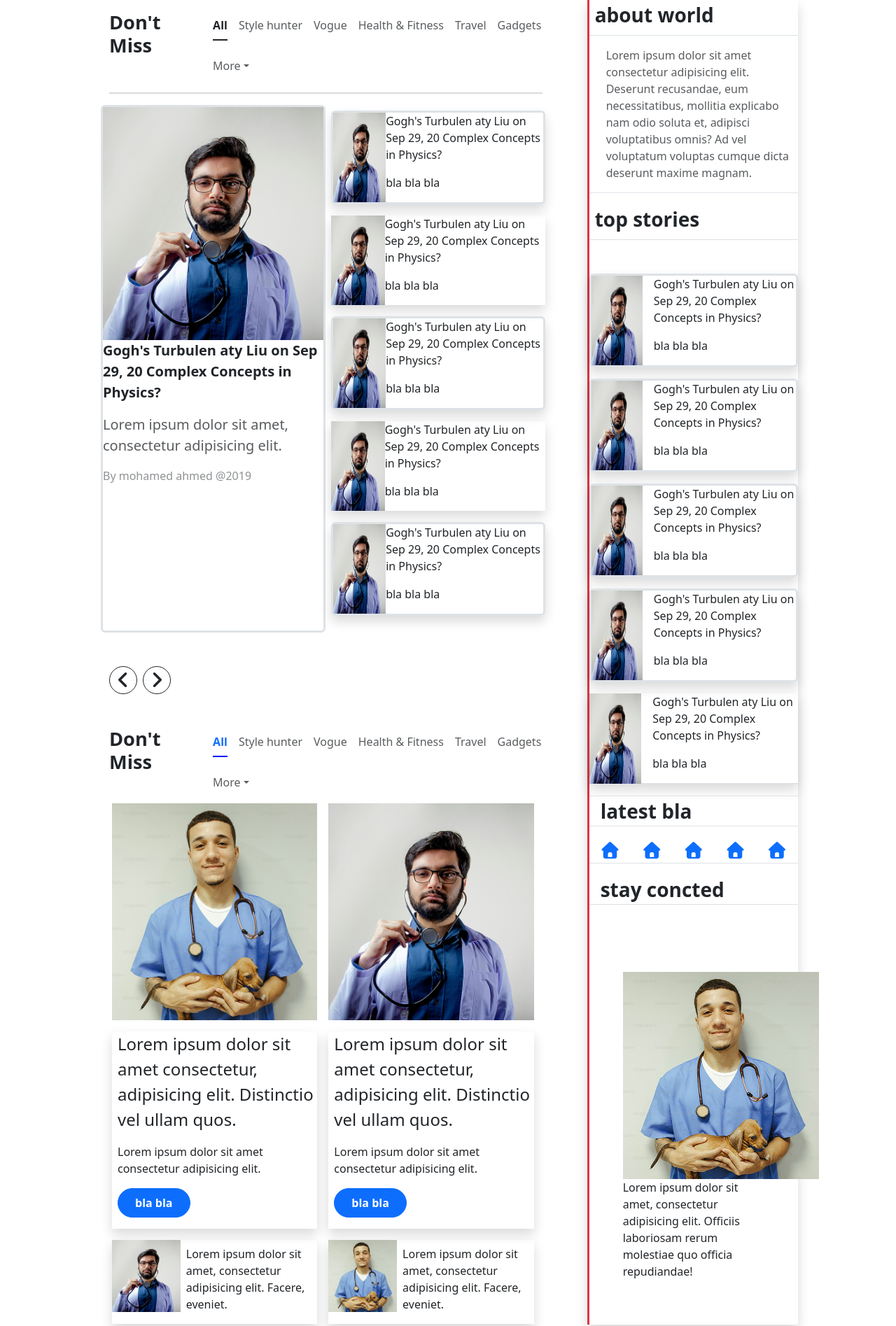
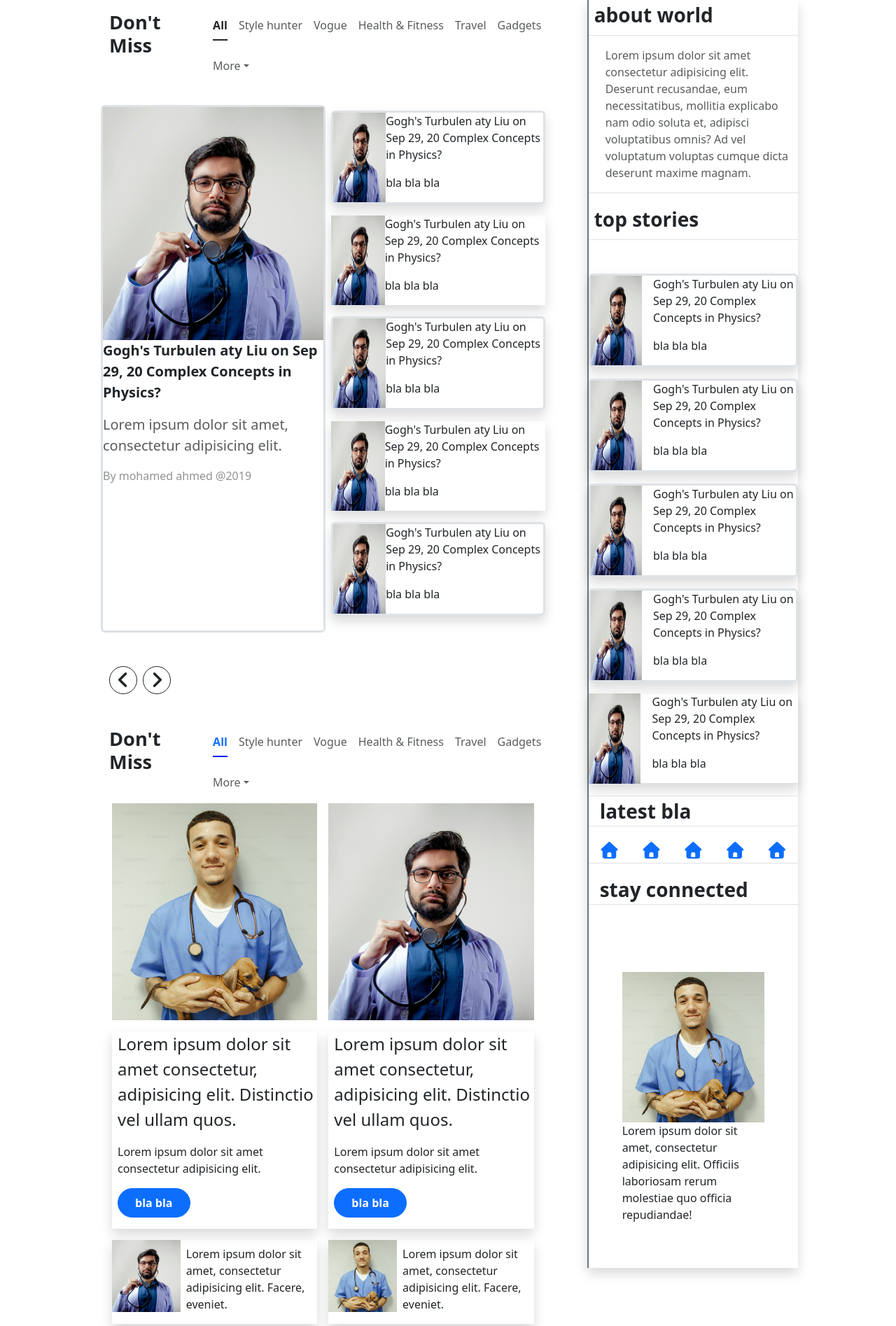
Before and after one commit to Moataz-Mohamed01/NTI, a plain HTML site: page boot-1/index.html in a window 1280 px wide. Shown: the top 1895 px of the page at 70% size. Drawn offline with nearby package versions, Linux system fonts and the light colour scheme; files that its build step writes are made by us from their sources.

Commit message:
index.html

```diff
--- a/boot-1/index.html
+++ b/boot-1/index.html
@@ -61,7 +61,7 @@
                 </li>
               </ul>
             </div>
-            <hr class="w-100" style="border-top: 2px solid #6f6c6c" />
+            <hr class="w-100" style="border-top: 2px solid #fdf7f7" />
 
             <div class="row">
               <div
@@ -342,7 +342,7 @@
           </div>
         </div>
         <div class="col-xl-4 col-md-4 col-sm-12">
-          <div class="border-start border-3 border-danger shadow col-12 col-md-12 col-sm-12">
+          <div class="border-start border-2 border-secondary shadow col-12 col-md-12 col-sm-12">
             <p class="ps-2 m border-bottom text-start fs-3 fw-semibold pb-2 mb-3">
               about world
             </p>
@@ -447,10 +447,10 @@
               <p
                 class="ps-3  border-bottom text-start fs-3 fw-semibold mt-1 mb-5"
               >
-                stay concted
+                stay connected
               </p>
               <div class="p-5">
-                <img src="aassets/img/unsplash_eGbmOTQxF04.png" alt="" />
+                <img class="img-fluid" src="aassets/img/unsplash_eGbmOTQxF04.png" alt="" />
                 <p>
                   Lorem ipsum dolor sit amet, consectetur adipisicing elit.
                   Officiis laboriosam rerum molestiae quo officia repudiandae!
@@ -620,7 +620,7 @@
               </div>
             </div>
           </div>
-          <div class="col-xl-4 ps-3 col-md-4 col-sm-12 border-start border-3 border-danger">
+          <div class="col-xl-4  col-md-4 col-sm-12 border-start border-3  g-0">
             <p class="fs-3 fw-bold ps-3">latest Articles</p>
             <hr />
               <div
@@ -665,8 +665,7 @@
         </div>
       </div>
     </section>
-  </body>
-    <footer class="bg-dark text-light py-5 mt-5">
+        <footer class="bg-dark text-light py-5 mt-5">
       <div class="container">
         <div class="row">
           <div class="col-lg-4 col-md-6 col-12 mb-4 mb-lg-0 text-center text-lg-start">
@@ -699,4 +698,6 @@
         </div>
       </div>
     </footer>
+
+  </body>
 </html>
```
